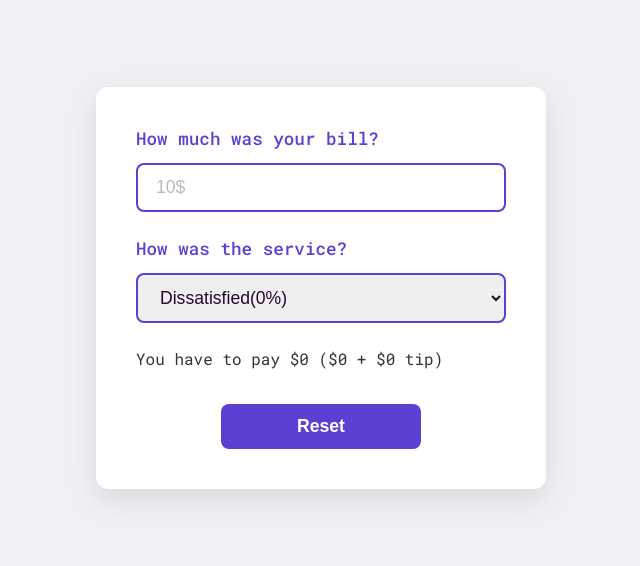
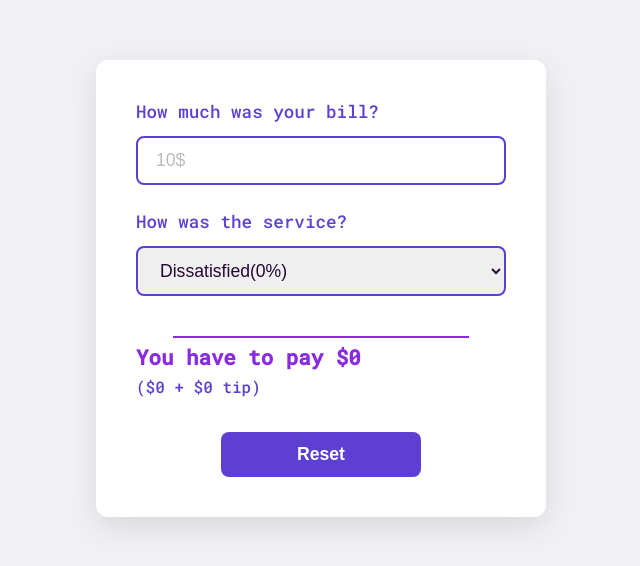
Before and after one commit to UsiTheStorm/tip-calculator, a React (Vite) app: page / in a window 1280 px wide. Shown: the part 112-678 px from the top of the page, without its empty margins (319-959 px from the left). Built offline with nearby package versions, Linux system fonts and the light colour scheme.

Commit message:
Refactor TotalTipAmount
Updated the TotalTipAmount component to use a <p> tag with a className and a nested <span> for improved structure and styling flexibility. Commented out the surrounding <div>.

```diff
--- a/src/components/TotalTipAmount.jsx
+++ b/src/components/TotalTipAmount.jsx
@@ -2,9 +2,11 @@ import { useState } from 'react';
 
 function TotalTipAmount() {
   return (
-    <div>
-      <p>You have to pay $0 ($0 + $0 tip)</p>
-    </div>
+    // <div className="total-tip-amount">
+    <p className="total-tip-amount">
+      You have to pay $0 <span>($0 + $0 tip)</span>
+    </p>
+    // </div>
   );
 }
 
```
